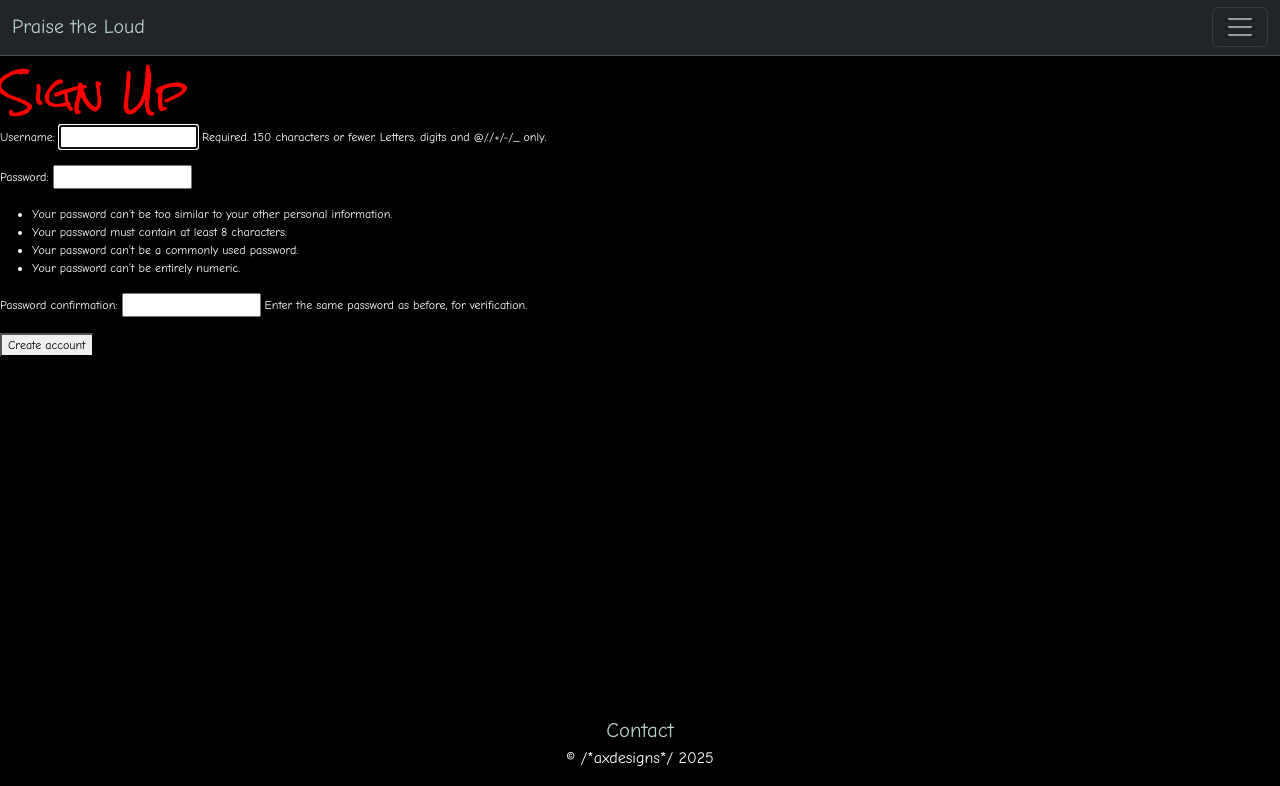
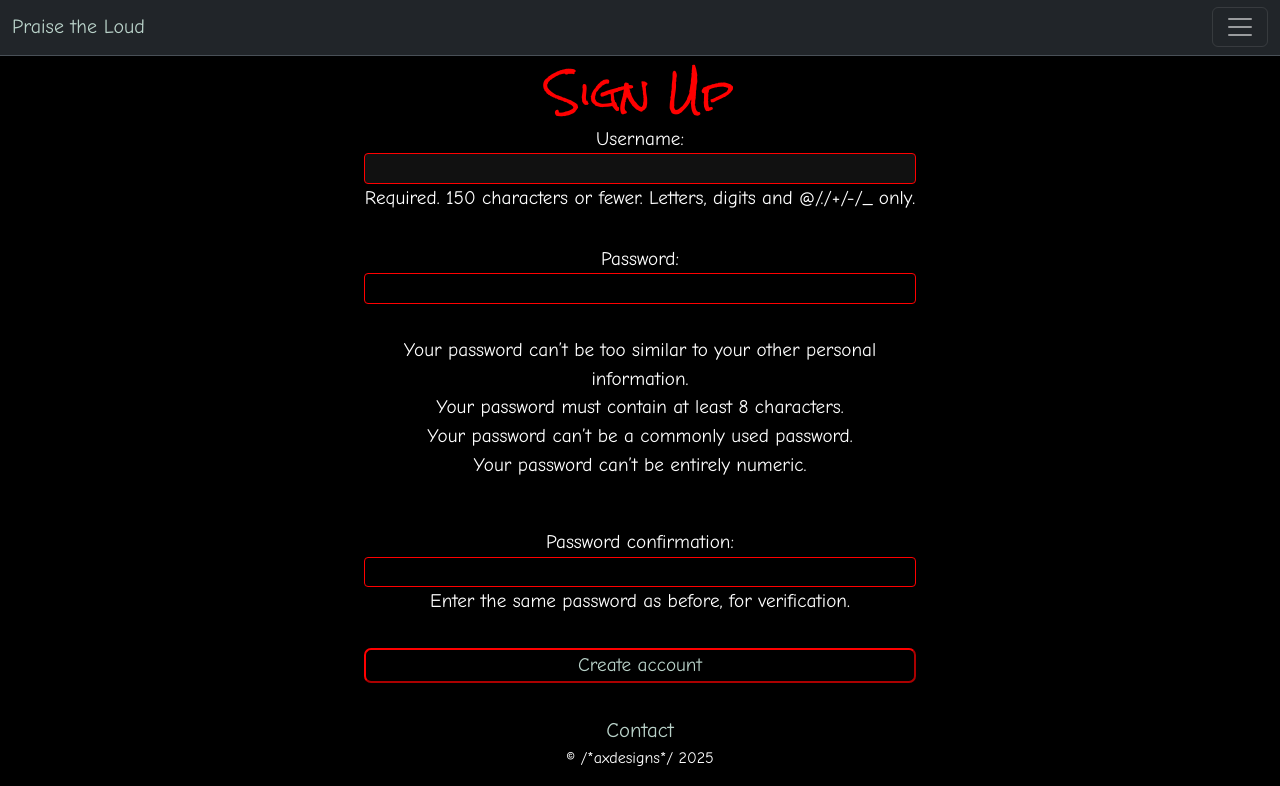
Before and after one commit to AxdeKlerk/Praise-The-Loud, a Django app: page /fan/signup/ in a window 1280 px wide. Shown: the part 14-800 px from the top of the page. Run offline with Django 4.2, Linux system fonts and the light colour scheme.

Commit message:
Add sign up page html and styling

```diff
--- a/gig_reviews/templates/gig_reviews/signup.html
+++ b/gig_reviews/templates/gig_reviews/signup.html
@@ -1,10 +1,16 @@
 {% extends "base.html" %}
 
 {% block content %}
-  <h1>Sign Up</h1>
-  <form method="post">
-    {% csrf_token %}
-    {{ form.as_p }}
-    <button type="submit">Create account</button>
-  </form>
+<div class="container-fluid signup-item">
+  <div row class=" row mx-auto justify-content-center align-items-start">
+    <div class="col-12 text-center">
+        <h1>Sign Up</h1>
+        <form method="post" class="d-flex flex-column align-items-stretch gap-3">
+            {% csrf_token %}
+            {{ form.as_p }}
+            <button type="submit" class="signup-btn">Create account</button>
+        </form>
+    </div>
+  </div>
+</div>
 {% endblock %}
--- a/static/css/style.css
+++ b/static/css/style.css
@@ -128,6 +128,56 @@ form.d-flex input[type="text"] {
     font-size: 1.2rem;
 }
 
+/*Sign up page*/
+.signup-item {
+    font-size: 1.2rem;
+    max-width: 600px;
+}
+.signup-item ul,
+.signup-item ul li {
+  list-style: none;
+  margin: 0;
+  padding: 0;
+}
+.signup-item input.helptext,
+.signup-item select.helptext,
+.signup-item textarea.helptext {
+  margin-top: 0.25rem;
+  padding: 0;
+  font-size: 0.9rem;
+  color: #B9D2C9;
+}
+.signup-item input,
+.signup-item select,
+.signup-item textarea {
+  width: 100%;
+  background-color: black;
+  color: #B9D2C9;
+  border: 1px solid red;
+  font-size: 1.1rem;
+  border-radius: 4px;
+}
+.signup-item input:focus,
+.signup-item select:focus,
+.signup-item textarea:focus {
+  outline: none;
+  border-color: red;
+  box-shadow: none;
+  background-color: #111;
+}
+.signup-btn{
+    color: #B9D2C9;
+    border-color: red;
+    background-color: black;
+    font-size: 1.2rem;
+    border-radius: 7px;
+}
+.signup-btn:hover {
+    color: #ff0000;
+    background-color: black;
+    border-color: red;
+}
+
 /**Footer */
 .footer {
     position: fixed;
@@ -174,16 +224,13 @@ form.d-flex input[type="text"] {
     }
 }
 
-/* Small screens: Stack items vertically */
+/* Small screens: Stack search items vertically */
 @media (max-width: 425px) {
     .nav-search {
-        flex-direction: column;
-        align-items: center;
+    flex-direction: column;
+    align-items: center;
+    width: 100%;
     }
-    .nav-search > * {
-    width: 100%;
-    max-width: 300px; /* Optional: keeps it tidy */
-  }
 }
 
 /*2 Small mobile devices (phones, 420px and above)*/
```
